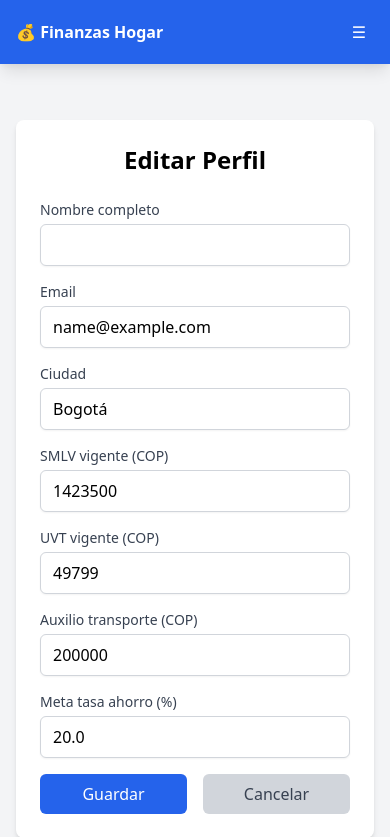
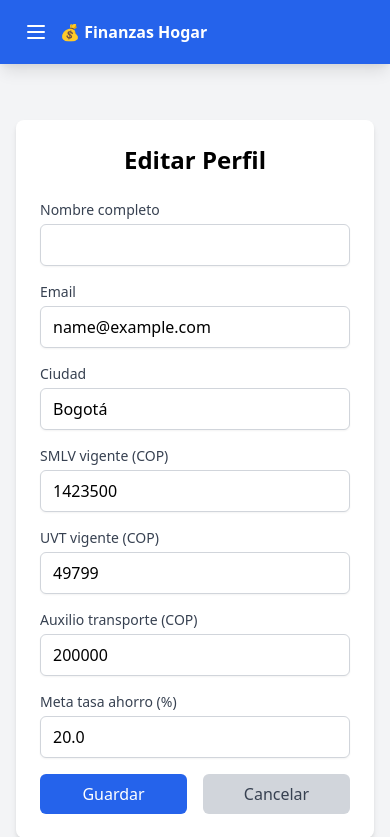
Before and after one commit to Alejandro-Fernandez-Herrera/mipresupuestoapp, a Django app: page /accounts/perfil/editar/ in a window 390 px wide. Shown: the top 837 px of the page. Run offline with Django 5.2, Linux system fonts and the light colour scheme; the visitor is signed in with stand-in values (Sample User, id 1); some libraries are stand-ins or nearby versions.

Commit message:
fix: hamburguesa a la izquierda con SVG en lugar de ☰

```diff
--- a/backend/templates/base.html
+++ b/backend/templates/base.html
@@ -13,7 +13,14 @@
     <nav class="bg-blue-600 text-white shadow-lg overflow-hidden" x-data="{ open: false }">
         <div class="max-w-7xl mx-auto px-4">
             <div class="flex justify-between h-16">
-                <div class="flex items-center">
+                <div class="flex items-center space-x-1">
+                    <div class="lg:hidden flex items-center">
+                        <button @click="open = !open" class="p-2 hover:bg-blue-500 rounded focus:outline-none" aria-label="Menú">
+                            <svg class="w-6 h-6" fill="none" stroke="currentColor" viewBox="0 0 24 24">
+                                <path stroke-linecap="round" stroke-linejoin="round" stroke-width="2" d="M4 6h16M4 12h16M4 18h16"/>
+                            </svg>
+                        </button>
+                    </div>
                     <a href="{% url 'dashboard' %}" class="font-bold text-base md:text-lg truncate">💰 Finanzas Hogar</a>
                 </div>
                 <div class="hidden lg:flex items-center space-x-1 xl:space-x-2">
@@ -34,9 +41,6 @@
                         <a href="{% url 'accounts:login' %}" class="px-2 xl:px-3 py-2 hover:bg-blue-500 rounded text-sm xl:text-base whitespace-nowrap">Ingresar</a>
                         <a href="{% url 'accounts:registro' %}" class="px-2 xl:px-3 py-2 bg-green-500 hover:bg-green-600 rounded text-sm xl:text-base whitespace-nowrap">Registrarse</a>
                     {% endif %}
-                </div>
-                <div class="lg:hidden flex items-center">
-                    <button @click="open = !open" class="p-2 hover:bg-blue-500 rounded">☰</button>
                 </div>
             </div>
         </div>
```
